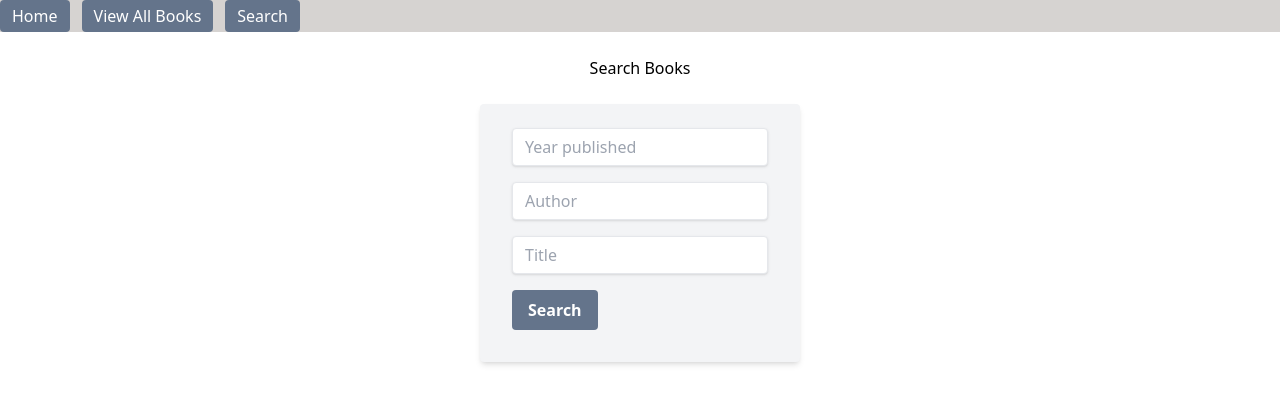
After one commit to danielcaz2200/fastapi-books, a FastAPI app: template templates/search.html in a window 1280 px wide. The commit adds this page. Shown: the top 404 px of the page. Run offline with FastAPI, Linux system fonts and the light colour scheme; the template is opened without the code that fills it, so the values that code supplies are empty; parts of the project's set-up code (start-up, migrations or seed data) failed here and were passed over; some libraries are stand-ins or nearby versions.

Commit message:
dynamic search on frontend

```diff
--- a/main.py
+++ b/main.py
@@ -1,4 +1,4 @@
-from fastapi import FastAPI, Depends, Request, HTTPException
+from fastapi import FastAPI, Depends, Request, HTTPException, Form
 from fastapi.responses import HTMLResponse
 from fastapi.templating import Jinja2Templates
 from pydantic import BaseModel
@@ -60,14 +60,23 @@ def all_books(request: Request, db: sqlite3.Connection = Depends(get_db)):
     # return {'books': res.fetchall()}
 
     context = {
-        "books": books,
+        'books': books,
         'request': request
     }
 
     return templates.TemplateResponse(
-        "books.html", context
+        'books.html', context
     )
 
+@app.get('/search/', response_class=HTMLResponse)
+def search(request: Request):
+    context = {
+        'request': request
+    }
+
+    return templates.TemplateResponse(
+        'search.html', context
+    )
 
 @app.post('/books/', status_code=201)
 def create_book(
@@ -92,6 +101,7 @@ def create_book(
         )
 
     book_dict['id'] = cur.lastrowid
+
     return book_dict
 
 
@@ -119,11 +129,12 @@ def delete_book(
     return {'message': 'Item deleted'}
 
 
-@app.get('/search', status_code=201)
-def search(
-    published: Optional[str] = None,
-    author: Optional[str] = None,
-    title: Optional[str] = None,
+@app.post('/search/', response_class=HTMLResponse, status_code=201)
+def search_book(
+    request: Request,
+    published: Optional[str] = Form(None),
+    author: Optional[str] = Form(None),
+    title: Optional[str] = Form(None),
     db: sqlite3.Connection = Depends(get_db)
 ):
     cur = db.cursor()
@@ -150,7 +161,16 @@ def search(
     query += ";"
     res = cur.execute(query, values)
 
-    return {'books': res.fetchall()}
+    books = res.fetchall()
+
+    context = {
+        'request': request,
+        'books': books
+    }
+
+    return templates.TemplateResponse(
+        'partials/search_results.html', context
+    )
 
 
 @app.put('/books/{id}', status_code=200)
--- a/static/css/app.css
+++ b/static/css/app.css
@@ -558,12 +558,24 @@ video {
   position: static;
 }
 
-.mr-6 {
-  margin-right: 1.5rem;
+.mr-3 {
+  margin-right: 0.75rem;
 }
 
-.mr-3 {
-  margin-right: 0.75rem;
+.mb-2 {
+  margin-bottom: 0.5rem;
+}
+
+.mb-3 {
+  margin-bottom: 0.75rem;
+}
+
+.mb-4 {
+  margin-bottom: 1rem;
+}
+
+.mb-6 {
+  margin-bottom: 1.5rem;
 }
 
 .block {
@@ -582,16 +594,22 @@ video {
   display: table;
 }
 
-.h-16 {
-  height: 4rem;
+.w-full {
+  width: 100%;
 }
 
 .min-w-\[50\%\] {
   min-width: 50%;
 }
 
-.cursor-not-allowed {
-  cursor: not-allowed;
+.max-w-xs {
+  max-width: 20rem;
+}
+
+.appearance-none {
+  -webkit-appearance: none;
+     -moz-appearance: none;
+          appearance: none;
 }
 
 .items-center {
@@ -614,19 +632,24 @@ video {
   border-width: 1px;
 }
 
-.border-blue-500 {
+.border-red-500 {
   --tw-border-opacity: 1;
-  border-color: rgb(59 130 246 / var(--tw-border-opacity));
+  border-color: rgb(239 68 68 / var(--tw-border-opacity));
 }
 
-.border-white {
-  --tw-border-opacity: 1;
-  border-color: rgb(255 255 255 / var(--tw-border-opacity));
+.bg-slate-300 {
+  --tw-bg-opacity: 1;
+  background-color: rgb(203 213 225 / var(--tw-bg-opacity));
 }
 
-.border-slate-500 {
-  --tw-border-opacity: 1;
-  border-color: rgb(100 116 139 / var(--tw-border-opacity));
+.bg-slate-500 {
+  --tw-bg-opacity: 1;
+  background-color: rgb(100 116 139 / var(--tw-bg-opacity));
+}
+
+.bg-stone-300 {
+  --tw-bg-opacity: 1;
+  background-color: rgb(214 211 209 / var(--tw-bg-opacity));
 }
 
 .bg-blue-500 {
@@ -634,14 +657,9 @@ video {
   background-color: rgb(59 130 246 / var(--tw-bg-opacity));
 }
 
-.bg-slate-500 {
+.bg-white {
   --tw-bg-opacity: 1;
-  background-color: rgb(100 116 139 / var(--tw-bg-opacity));
-}
-
-.bg-gray-500 {
-  --tw-bg-opacity: 1;
-  background-color: rgb(107 114 128 / var(--tw-bg-opacity));
+  background-color: rgb(255 255 255 / var(--tw-bg-opacity));
 }
 
 .bg-black {
@@ -649,19 +667,14 @@ video {
   background-color: rgb(0 0 0 / var(--tw-bg-opacity));
 }
 
-.bg-stone-500 {
+.bg-gray-300 {
   --tw-bg-opacity: 1;
-  background-color: rgb(120 113 108 / var(--tw-bg-opacity));
+  background-color: rgb(209 213 219 / var(--tw-bg-opacity));
 }
 
-.bg-stone-200 {
+.bg-gray-100 {
   --tw-bg-opacity: 1;
-  background-color: rgb(231 229 228 / var(--tw-bg-opacity));
-}
-
-.bg-stone-300 {
-  --tw-bg-opacity: 1;
-  background-color: rgb(214 211 209 / var(--tw-bg-opacity));
+  background-color: rgb(243 244 246 / var(--tw-bg-opacity));
 }
 
 .px-3 {
@@ -674,13 +687,40 @@ video {
   padding-bottom: 0.25rem;
 }
 
+.py-6 {
+  padding-top: 1.5rem;
+  padding-bottom: 1.5rem;
+}
+
+.px-4 {
+  padding-left: 1rem;
+  padding-right: 1rem;
+}
+
+.px-8 {
+  padding-left: 2rem;
+  padding-right: 2rem;
+}
+
+.py-2 {
+  padding-top: 0.5rem;
+  padding-bottom: 0.5rem;
+}
+
+.pb-8 {
+  padding-bottom: 2rem;
+}
+
+.pt-6 {
+  padding-top: 1.5rem;
+}
+
 .text-center {
   text-align: center;
 }
 
-.text-6xl {
-  font-size: 3.75rem;
-  line-height: 1;
+.align-baseline {
+  vertical-align: baseline;
 }
 
 .text-3xl {
@@ -693,24 +733,21 @@ video {
   line-height: 1.25rem;
 }
 
-.text-blue-500 {
-  --tw-text-opacity: 1;
-  color: rgb(59 130 246 / var(--tw-text-opacity));
+.text-xs {
+  font-size: 0.75rem;
+  line-height: 1rem;
 }
 
-.text-yellow-500 {
-  --tw-text-opacity: 1;
-  color: rgb(234 179 8 / var(--tw-text-opacity));
+.font-bold {
+  font-weight: 700;
 }
 
-.text-slate-500 {
-  --tw-text-opacity: 1;
-  color: rgb(100 116 139 / var(--tw-text-opacity));
+.italic {
+  font-style: italic;
 }
 
-.text-gray-400 {
-  --tw-text-opacity: 1;
-  color: rgb(156 163 175 / var(--tw-text-opacity));
+.leading-tight {
+  line-height: 1.25;
 }
 
 .text-white {
@@ -718,17 +755,74 @@ video {
   color: rgb(255 255 255 / var(--tw-text-opacity));
 }
 
-.hover\:border-gray-200:hover {
-  --tw-border-opacity: 1;
-  border-color: rgb(229 231 235 / var(--tw-border-opacity));
+.text-blue-500 {
+  --tw-text-opacity: 1;
+  color: rgb(59 130 246 / var(--tw-text-opacity));
 }
 
-.hover\:bg-gray-200:hover {
+.text-gray-700 {
+  --tw-text-opacity: 1;
+  color: rgb(55 65 81 / var(--tw-text-opacity));
+}
+
+.text-red-500 {
+  --tw-text-opacity: 1;
+  color: rgb(239 68 68 / var(--tw-text-opacity));
+}
+
+.underline {
+  text-decoration-line: underline;
+}
+
+.overline {
+  text-decoration-line: overline;
+}
+
+.shadow {
+  --tw-shadow: 0 1px 3px 0 rgb(0 0 0 / 0.1), 0 1px 2px -1px rgb(0 0 0 / 0.1);
+  --tw-shadow-colored: 0 1px 3px 0 var(--tw-shadow-color), 0 1px 2px -1px var(--tw-shadow-color);
+  box-shadow: var(--tw-ring-offset-shadow, 0 0 #0000), var(--tw-ring-shadow, 0 0 #0000), var(--tw-shadow);
+}
+
+.shadow-md {
+  --tw-shadow: 0 4px 6px -1px rgb(0 0 0 / 0.1), 0 2px 4px -2px rgb(0 0 0 / 0.1);
+  --tw-shadow-colored: 0 4px 6px -1px var(--tw-shadow-color), 0 2px 4px -2px var(--tw-shadow-color);
+  box-shadow: var(--tw-ring-offset-shadow, 0 0 #0000), var(--tw-ring-shadow, 0 0 #0000), var(--tw-shadow);
+}
+
+.shadow-lg {
+  --tw-shadow: 0 10px 15px -3px rgb(0 0 0 / 0.1), 0 4px 6px -4px rgb(0 0 0 / 0.1);
+  --tw-shadow-colored: 0 10px 15px -3px var(--tw-shadow-color), 0 4px 6px -4px var(--tw-shadow-color);
+  box-shadow: var(--tw-ring-offset-shadow, 0 0 #0000), var(--tw-ring-shadow, 0 0 #0000), var(--tw-shadow);
+}
+
+.shadow-sm {
+  --tw-shadow: 0 1px 2px 0 rgb(0 0 0 / 0.05);
+  --tw-shadow-colored: 0 1px 2px 0 var(--tw-shadow-color);
+  box-shadow: var(--tw-ring-offset-shadow, 0 0 #0000), var(--tw-ring-shadow, 0 0 #0000), var(--tw-shadow);
+}
+
+.shadow-xl {
+  --tw-shadow: 0 20px 25px -5px rgb(0 0 0 / 0.1), 0 8px 10px -6px rgb(0 0 0 / 0.1);
+  --tw-shadow-colored: 0 20px 25px -5px var(--tw-shadow-color), 0 8px 10px -6px var(--tw-shadow-color);
+  box-shadow: var(--tw-ring-offset-shadow, 0 0 #0000), var(--tw-ring-shadow, 0 0 #0000), var(--tw-shadow);
+}
+
+.outline {
+  outline-style: solid;
+}
+
+.hover\:bg-blue-700:hover {
   --tw-bg-opacity: 1;
-  background-color: rgb(229 231 235 / var(--tw-bg-opacity));
+  background-color: rgb(29 78 216 / var(--tw-bg-opacity));
 }
 
 .hover\:text-blue-800:hover {
   --tw-text-opacity: 1;
   color: rgb(30 64 175 / var(--tw-text-opacity));
 }
+
+.focus\:outline-none:focus {
+  outline: 2px solid transparent;
+  outline-offset: 2px;
+}
--- a/templates/base.html
+++ b/templates/base.html
@@ -1,5 +1,6 @@
 <!DOCTYPE html>
 <html lang="en">
+
 <head>
     <meta charset="UTF-8">
     <meta name="viewport" content="width=device-width, initial-scale=1.0">
@@ -7,18 +8,15 @@
     <title>Book app</title>
 
     <script src="https://unpkg.com/htmx.org@1.9.11"
-        integrity="sha384-0gxUXCCR8yv9FM2b+U3FDbsKthCI66oH5IA9fHppQq9DDMHuMauqq1ZHBpJxQ0J0"
-        crossorigin="anonymous">
+        integrity="sha384-0gxUXCCR8yv9FM2b+U3FDbsKthCI66oH5IA9fHppQq9DDMHuMauqq1ZHBpJxQ0J0" crossorigin="anonymous">
         </script>
-    <link
-        href="{{url_for('static', path='/css/app.css')}}"
-        rel="stylesheet"
-    />
+    <link href="{{url_for('static', path='/css/app.css')}}" rel="stylesheet" />
 
     <link rel="shortcut icon" href="#">
 </head>
 
 <body>
+    <div>
         <ul class="flex bg-stone-300">
             <li class="mr-3">
                 <a class="inline-block rounded py-1 px-3 bg-slate-500 text-white" href="/index/">Home</a>
@@ -27,11 +25,13 @@
                 <a class="inline-block rounded py-1 px-3 bg-slate-500 text-white" href="/books/">View All Books</a>
             </li>
             <li class="mr-3">
-            <a class="inline-block rounded py-1 px-3 bg-slate-500 text-white" href="#">Search</a>
+                <a class="inline-block rounded py-1 px-3 bg-slate-500 text-white" href="/search/">Search</a>
             </li>
         </ul>
+    </div>
 
     {% block content %}
+    <!-- Block content goes here -->
     {% endblock %}
 </body>
 
--- a/templates/index.html
+++ b/templates/index.html
@@ -1,6 +1,7 @@
 {% extends 'base.html' %}
 
 {% block content %}
+
 <body>
     <div class="jumbotron text-center bg-slate-500">
         <h1 class="text-3xl text-white"> Book Inventory System </h1>
--- /dev/null
+++ b/templates/search.html
@@ -0,0 +1,56 @@
+{% extends 'base.html' %}
+
+{% block content %}
+
+<body>
+    <div class="flex items-center justify-center">
+        <p class="py-6">Search Books</p>
+    </div>
+
+    <div class="flex justify-center">
+        <div class="w-full max-w-xs">
+            <form hx-post="/search/" hx-target="#table-div" class="bg-gray-100 shadow-md rounded px-8 pt-6 pb-8 mb-4">
+                <div class="mb-4">
+                    <input
+                        class="shadow appearance-none border rounded w-full py-2 px-3 text-gray-700 leading-tight focus:outline-none focus:shadow-outline"
+                        id="published" name="published" type="text" placeholder="Year published">
+                </div>
+
+                <div class="mb-4">
+                    <input
+                        class="shadow appearance-none border rounded w-full py-2 px-3 text-gray-700 leading-tight focus:outline-none focus:shadow-outline"
+                        id="author" name="author" type="text" placeholder="Author">
+                </div>
+
+                <div class="mb-4">
+                    <input
+                        class="shadow appearance-none border rounded w-full py-2 px-3 text-gray-700 leading-tight focus:outline-none focus:shadow-outline"
+                        id="title" name="title" type="text" placeholder="Title">
+                </div>
+
+                <button type="submit"
+                    class="bg-slate-500 text-white font-bold py-2 px-4 rounded focus:outline-none focus:shadow-outline">
+                    Search
+                </button>
+            </form>
+        </div>
+    </div>
+
+    <div id="table-div" class="flex items-center justify-center">
+        <!-- <table class="min-w-[50%]" id="books-table">
+            <thead>
+                <tr>
+                    <th class="border">ID</th>
+                    <th class="border">Published</th>
+                    <th class="border">Author</th>
+                    <th class="border">Title</th>
+                    <th class="border">First Sentence</th>
+                </tr>
+            </thead>
+            <tbody id="table-body" class="text-center text-sm">
+            </tbody>
+        </table> -->
+    </div>
+</body>
+
+{% endblock content %}
```
Also changed, not shown: templates/books.html (+7 -4 lines), templates/partials/search_results.html (added, +22 -0 lines). Lines whose indentation alone changed are shown as unchanged.
